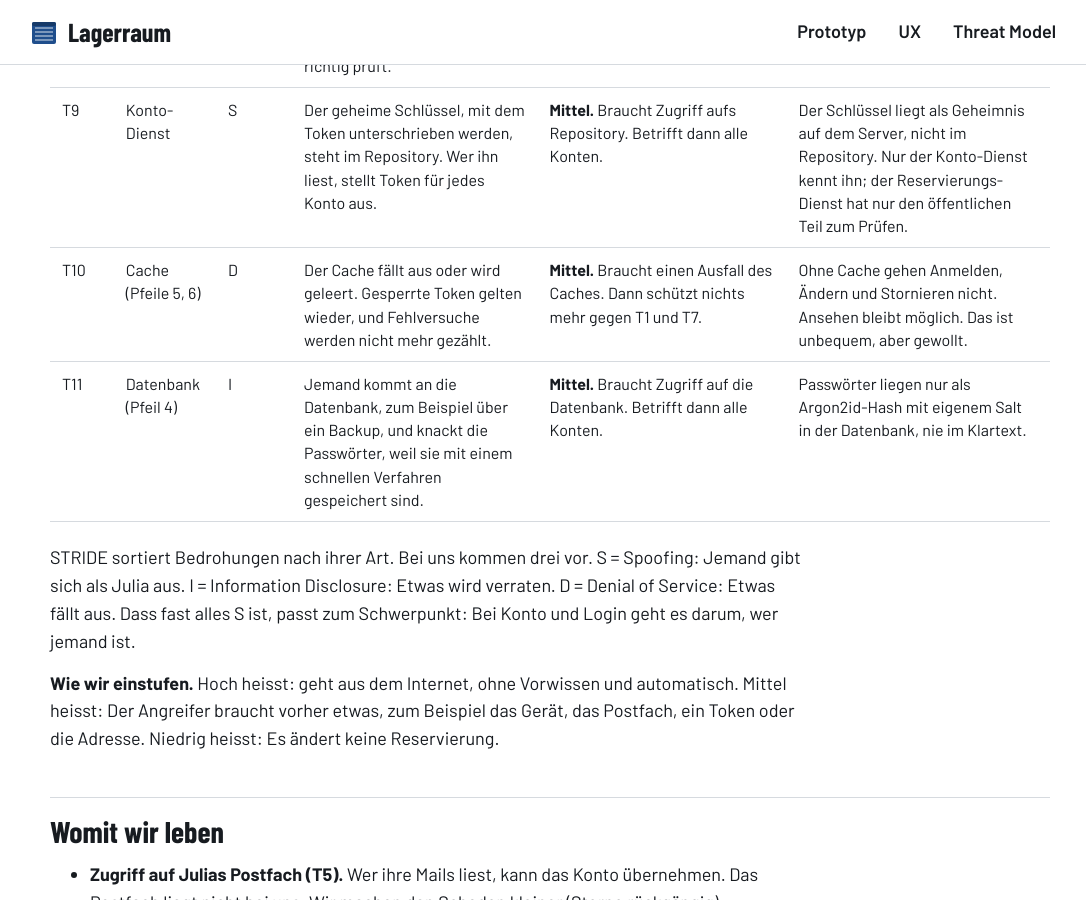
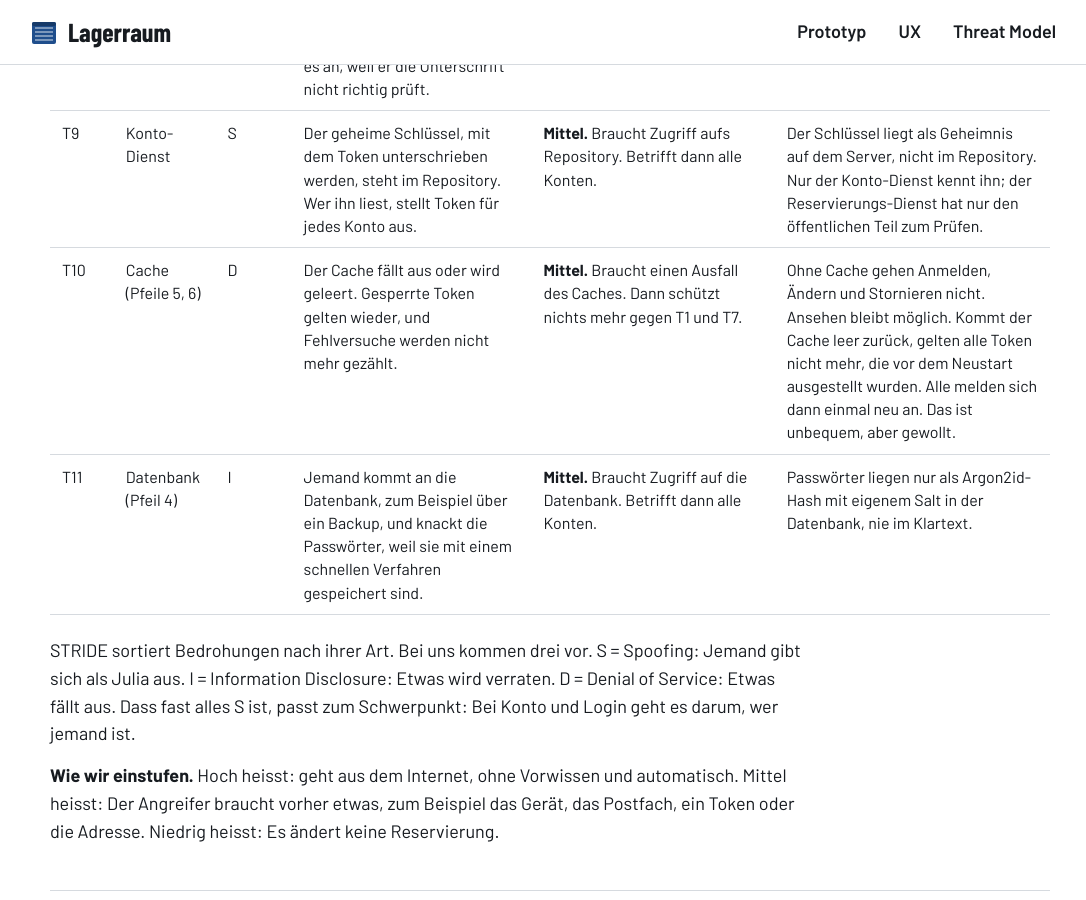
Before and after one commit to akoSiThaesler/SoftwareEngineering, a Jekyll site: the page built from docs/threat-model/index.md, in a window 1280 px wide and 900 px high, scrolled down 3935 px. Shown: the whole window, without its empty margins (90-1176 px from the left). Built offline with Jekyll 4.4.1, drawn with Linux system fonts in a browser that asks for light colours.

Commit message:
Threat model: reject older tokens after a cache restart (T10)

```diff
--- a/docs/threat-model/index.md
+++ b/docs/threat-model/index.md
@@ -64,7 +64,7 @@ Die vier roten Kästen zeigen, wo die Kontrolle wechselt (Trust Boundary):
 | T7 | Pfeil 2 | S | Jemand kopiert Julias Token. Es gilt weiter, auch nachdem sie sich abgemeldet hat, weil der Reservierungs-Dienst nur die Unterschrift prüft. | **Mittel.** Braucht ein gestohlenes Token. Betrifft nur ein Konto. | Beim Abmelden kommt das Token auf die Sperrliste im Cache. Nach einem Reset gelten alle älteren Token des Kontos nicht mehr. Der Reservierungs-Dienst schaut dort nach (Pfeil 6). |
 | T8 | Pfeil 2 | S | Jemand fälscht ein Token auf Julias Namen, und der Reservierungs-Dienst nimmt es an, weil er die Unterschrift nicht richtig prüft. | **Hoch.** Aus dem Internet, betrifft jedes Konto. | Eine bewährte Bibliothek prüft Unterschrift und Ablaufzeit. Das schreiben wir nicht selbst. |
 | T9 | Konto-Dienst | S | Der geheime Schlüssel, mit dem Token unterschrieben werden, steht im Repository. Wer ihn liest, stellt Token für jedes Konto aus. | **Mittel.** Braucht Zugriff aufs Repository. Betrifft dann alle Konten. | Der Schlüssel liegt als Geheimnis auf dem Server, nicht im Repository. Nur der Konto-Dienst kennt ihn; der Reservierungs-Dienst hat nur den öffentlichen Teil zum Prüfen. |
-| T10 | Cache (Pfeile 5, 6) | D | Der Cache fällt aus oder wird geleert. Gesperrte Token gelten wieder, und Fehlversuche werden nicht mehr gezählt. | **Mittel.** Braucht einen Ausfall des Caches. Dann schützt nichts mehr gegen T1 und T7. | Ohne Cache gehen Anmelden, Ändern und Stornieren nicht. Ansehen bleibt möglich. Das ist unbequem, aber gewollt. |
+| T10 | Cache (Pfeile 5, 6) | D | Der Cache fällt aus oder wird geleert. Gesperrte Token gelten wieder, und Fehlversuche werden nicht mehr gezählt. | **Mittel.** Braucht einen Ausfall des Caches. Dann schützt nichts mehr gegen T1 und T7. | Ohne Cache gehen Anmelden, Ändern und Stornieren nicht. Ansehen bleibt möglich. Kommt der Cache leer zurück, gelten alle Token nicht mehr, die vor dem Neustart ausgestellt wurden. Alle melden sich dann einmal neu an. Das ist unbequem, aber gewollt. |
 | T11 | Datenbank (Pfeil 4) | I | Jemand kommt an die Datenbank, zum Beispiel über ein Backup, und knackt die Passwörter, weil sie mit einem schnellen Verfahren gespeichert sind. | **Mittel.** Braucht Zugriff auf die Datenbank. Betrifft dann alle Konten. | Passwörter liegen nur als Argon2id-Hash mit eigenem Salt in der Datenbank, nie im Klartext. |
 
 STRIDE sortiert Bedrohungen nach ihrer Art. Bei uns kommen drei vor. S = Spoofing: Jemand gibt sich als Julia aus. I = Information Disclosure: Etwas wird verraten. D = Denial of Service: Etwas fällt aus. Dass fast alles S ist, passt zum Schwerpunkt: Bei Konto und Login geht es darum, wer jemand ist.
```
Also changed, not shown: 1 other file.
